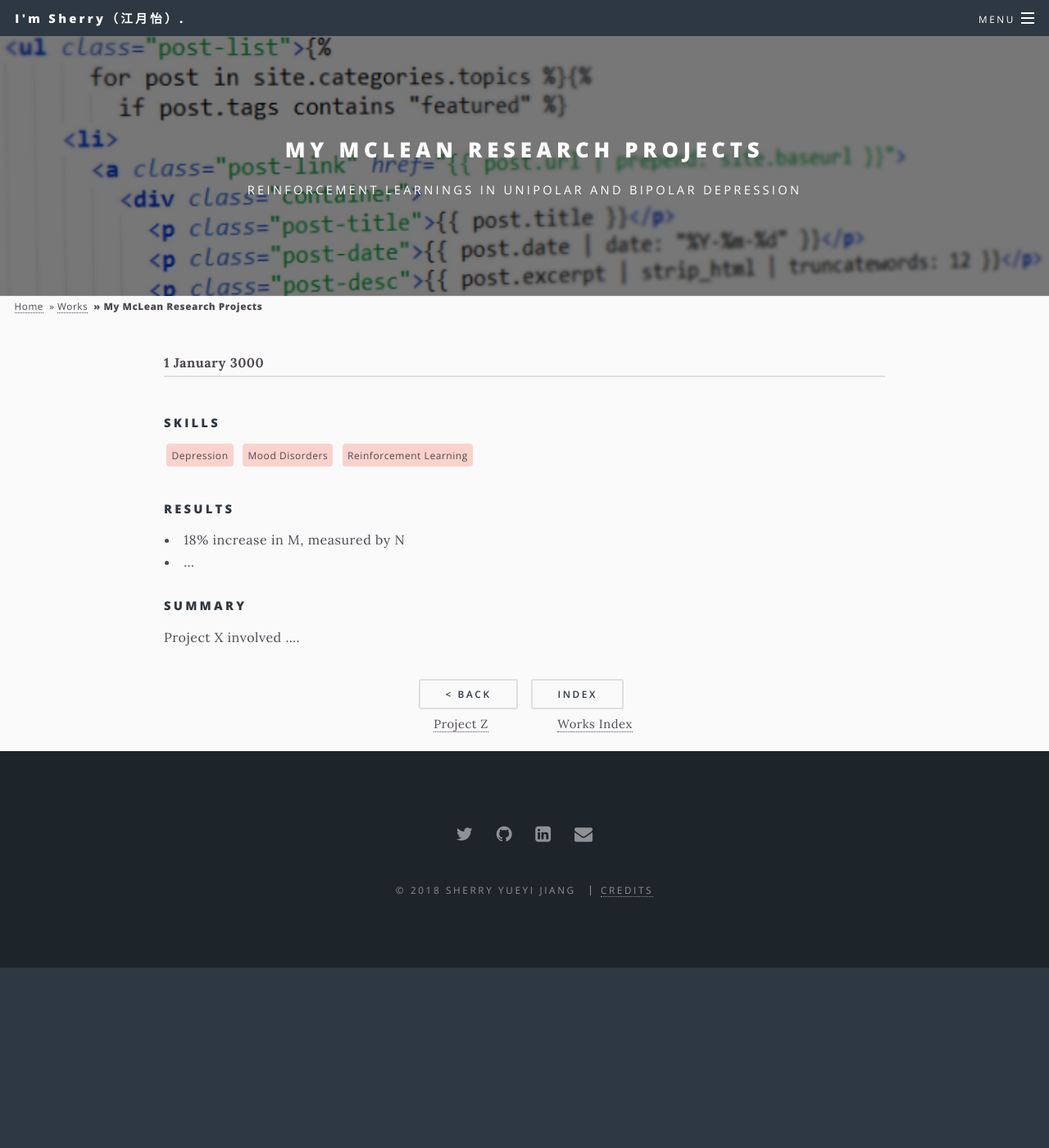
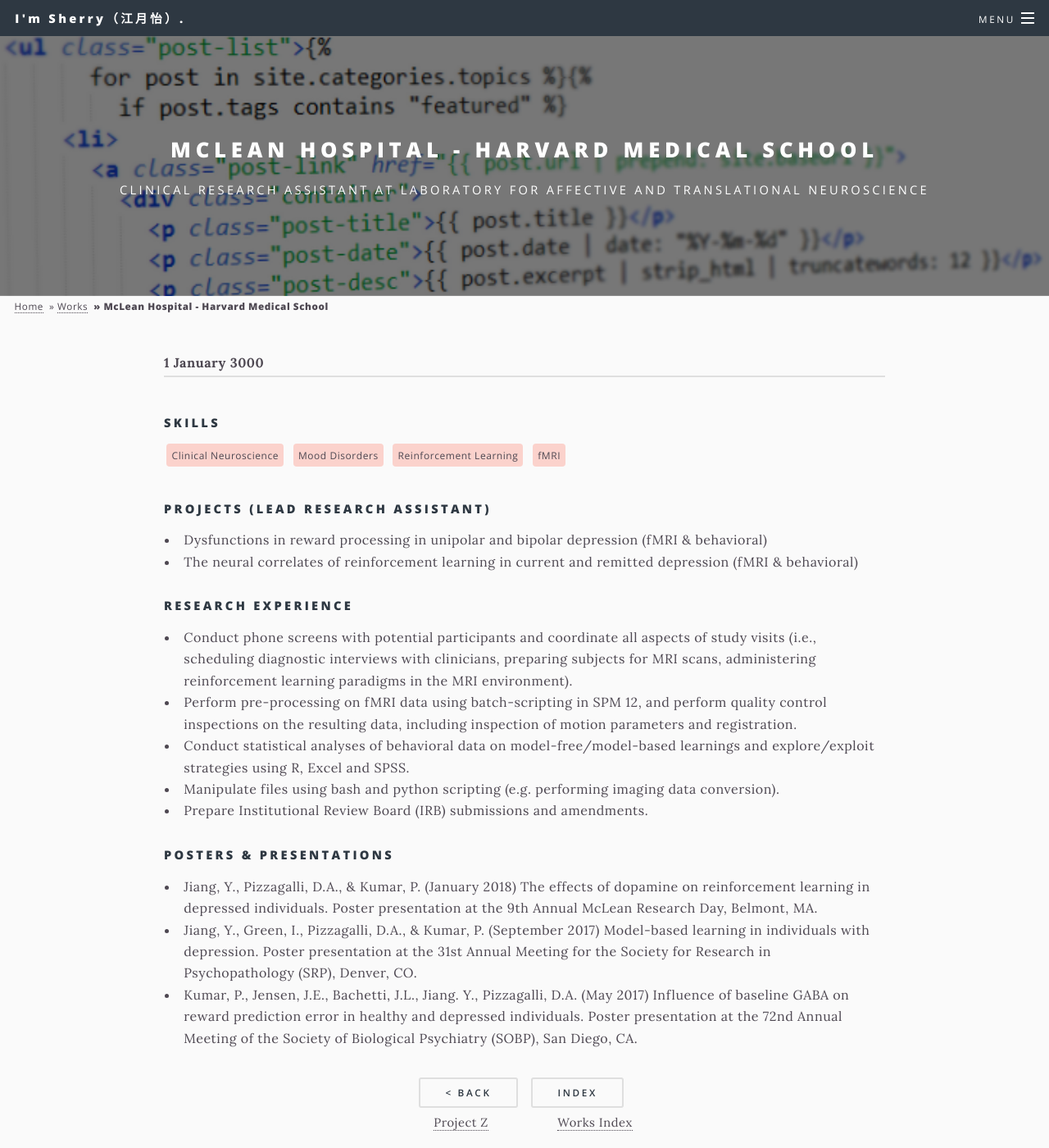
Before and after one commit to jyysherry/jyysherry.github.io, a Jekyll site: the page built from _posts/3000-01-01-works-example1.md, in a window 1280 px wide and 1400 px high. Shown: the whole window at 82% size. Built offline with Jekyll 4.4.1, drawn with Linux system fonts in a browser that asks for light colours.

Commit message:
Update work

```diff
--- a/_posts/3000-01-01-works-example1.md
+++ b/_posts/3000-01-01-works-example1.md
@@ -1,20 +1,29 @@
 ---
 priority: 0.6
-title: My McLean Research Projects
-excerpt: Reinforcement learnings in unipolar and bipolar depression
+title: McLean Hospital - Harvard Medical School
+excerpt: Clinical Research Assistant at Laboratory for Affective and Translational Neuroscience
 categories: works
 background-image: works-sample.png
 tags:
-  - Depression
+  - Clinical Neuroscience
   - Mood Disorders
   - Reinforcement Learning
+  - fMRI
 ---
 
-#### Results
+#### Projects (Lead Research Assistant)
 
-- 18% increase in M, measured by N
-- ...
+- Dysfunctions in reward processing in unipolar and bipolar depression (fMRI & behavioral)
+- The neural correlates of reinforcement learning in current and remitted depression (fMRI & behavioral)
 
-#### Summary
+#### Research Experience
+-	Conduct phone screens with potential participants and coordinate all aspects of study visits (i.e., scheduling diagnostic interviews with clinicians, preparing subjects for MRI scans, administering reinforcement learning paradigms in the MRI environment).
+-	Perform pre-processing on fMRI data using batch-scripting in SPM 12, and perform quality control inspections on the resulting data, including inspection of motion parameters and registration.
+-	Conduct statistical analyses of behavioral data on model-free/model-based learnings and explore/exploit strategies using R, Excel and SPSS.
+-	Manipulate files using bash and python scripting (e.g. performing imaging data conversion).
+-	Prepare Institutional Review Board (IRB) submissions and amendments.
 
-Project X involved ....
+#### Posters & Presentations
+- Jiang, Y., Pizzagalli, D.A., & Kumar, P. (January 2018) The effects of dopamine on reinforcement learning in depressed individuals. Poster presentation at the 9th Annual McLean Research Day, Belmont, MA.
+- Jiang, Y., Green, I., Pizzagalli, D.A., & Kumar, P. (September 2017) Model-based learning in individuals with depression. Poster presentation at the 31st Annual Meeting for the Society for Research in Psychopathology (SRP), Denver, CO.
+- Kumar, P., Jensen, J.E., Bachetti, J.L., Jiang. Y., Pizzagalli, D.A. (May 2017) Influence of baseline GABA on reward prediction error in healthy and depressed individuals. Poster presentation at the 72nd Annual Meeting of the Society of Biological Psychiatry (SOBP), San Diego, CA.
```
Also changed, not shown: _posts/2018-06-01-works-example2.md (deleted, +0 -16 lines).
